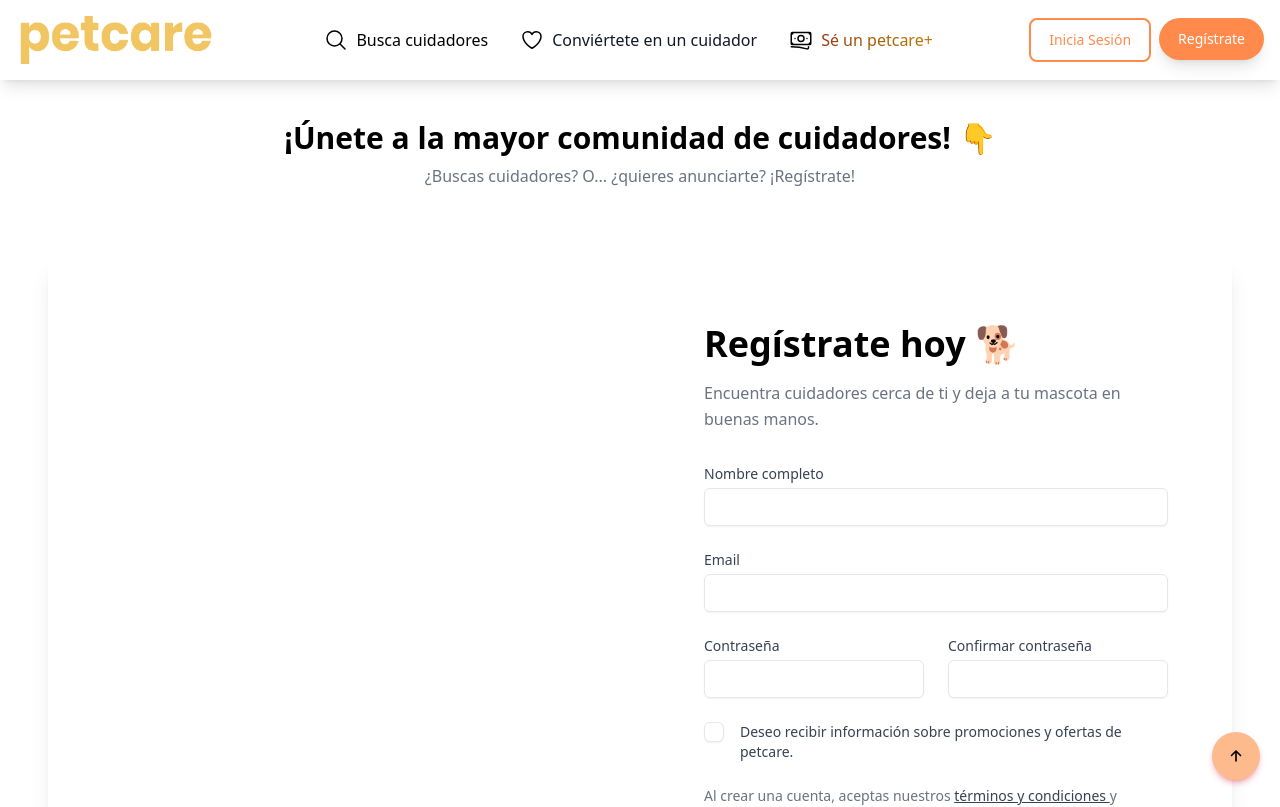
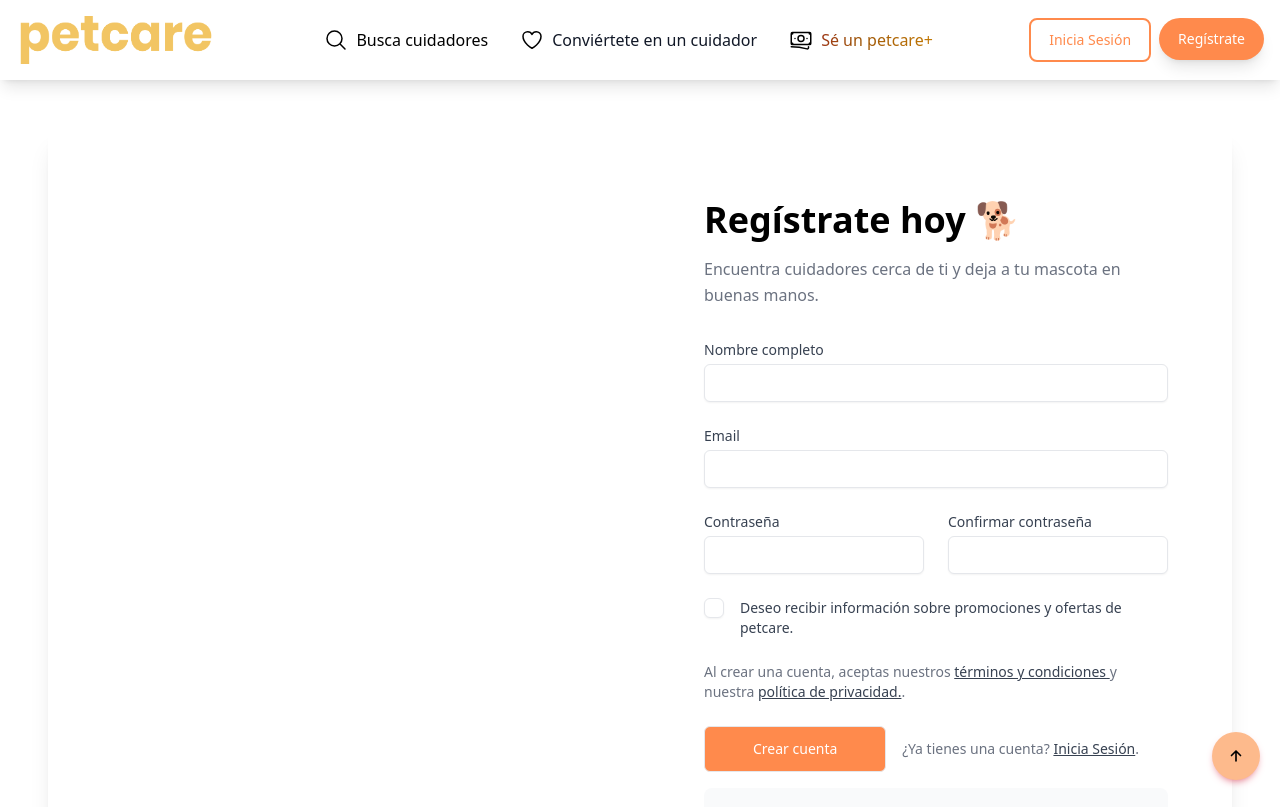
Before and after one commit to manusser/PetCare, a Next.js app: page /register in a window 1280 px wide. Shown: the top 807 px of the page. Built offline with nearby package versions, Linux system fonts and the light colour scheme; grey boxes are pictures that could not be loaded.

Commit message:
changes in register page

```diff
--- a/src/components/Elements/RegisterForms.tsx
+++ b/src/components/Elements/RegisterForms.tsx
@@ -191,9 +191,9 @@ export const RegisterForms = () => {
 													</button>
 													<p className="mt-4 text-sm text-gray-500 sm:mt-0">
 														¿Ya tienes una cuenta?{" "}
-														<a href="#" className="text-gray-700 underline">
+														<Link href="/login" className="text-gray-700 underline">
 															Inicia Sesión
-														</a>
+														</Link>
 														.
 													</p>
 												</div>
--- a/src/pages/register.tsx
+++ b/src/pages/register.tsx
@@ -16,13 +16,6 @@ export default function Register() {
 
 	return (
 		<>
-			{/* Title */}
-			<h1 className="text-3xl font-bold text-center mt-10">
-				¡Únete a la mayor comunidad de cuidadores! 👇
-			</h1>
-			<p className="text-center text-gray-500 mt-2 mb-4">
-				¿Buscas cuidadores? O... ¿quieres anunciarte? ¡Regístrate!
-			</p>
 			<RegisterForms></RegisterForms>
 		</>
 	);
```
